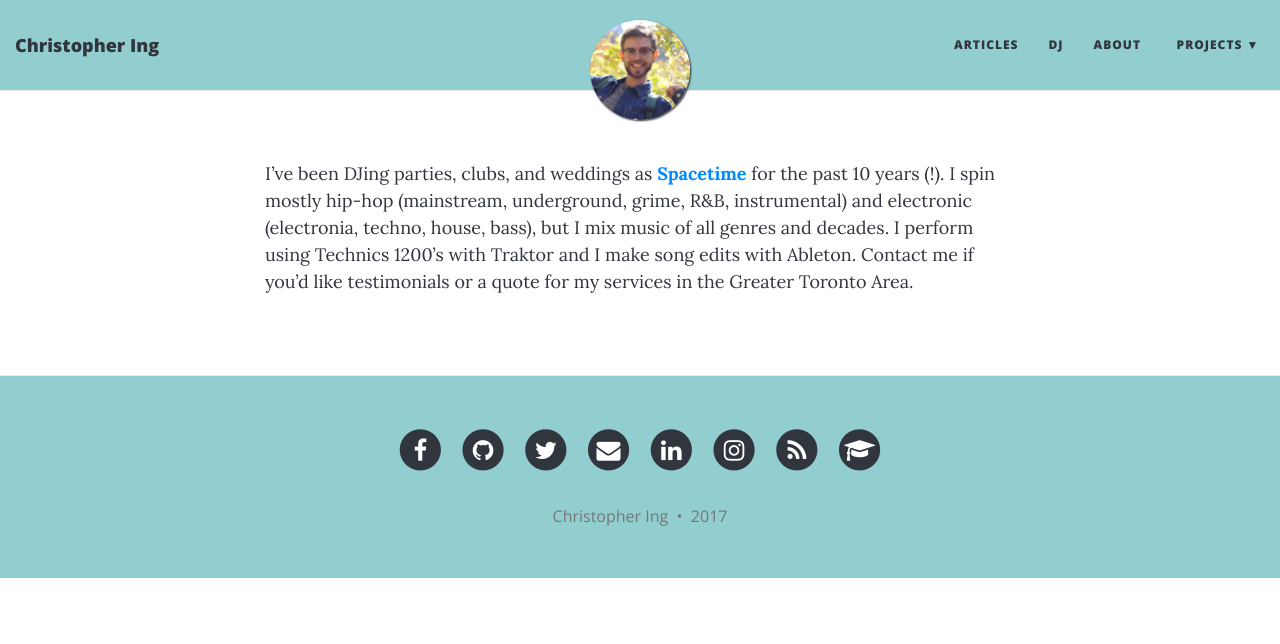
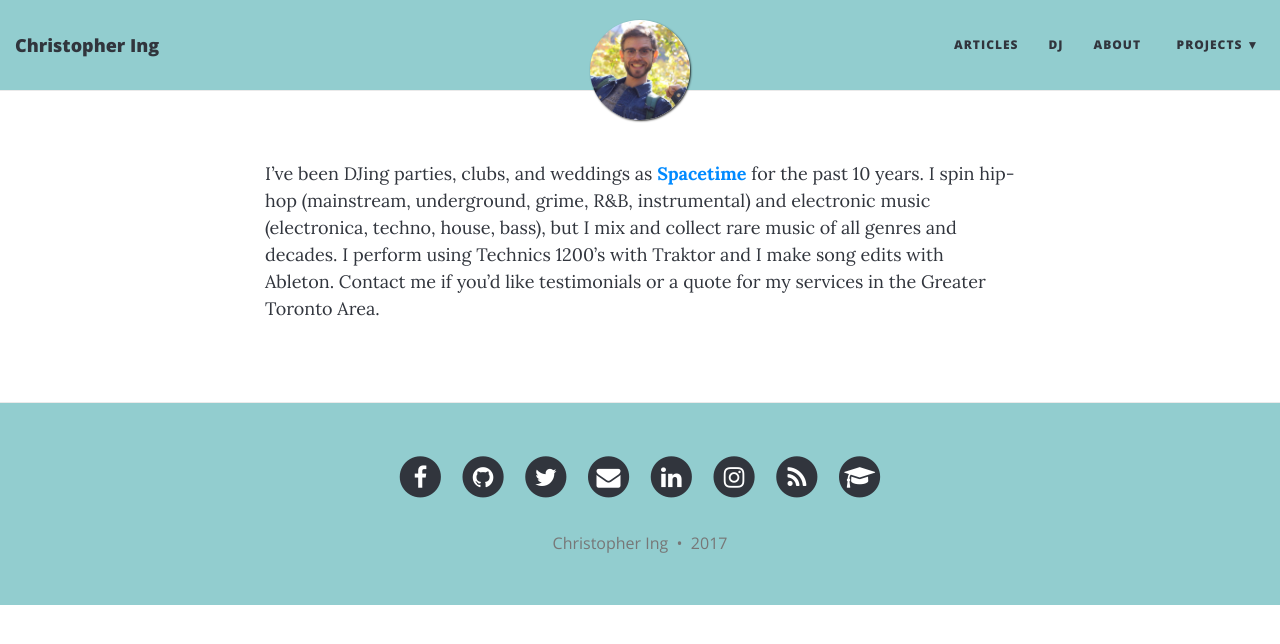
Before and after one commit to cing/cing.github.io, a Jekyll site: the page built from dj.md, in a window 1280 px wide. Shown: the top 644 px of the page. Built offline with Jekyll 4.4.1, drawn with Linux system fonts in a browser that asks for light colours; nearby versions of some CDN libraries.

Commit message:
Modify text

```diff
--- a/dj.md
+++ b/dj.md
@@ -2,4 +2,4 @@
 layout: page
 ---
 
-I've been DJing parties, clubs, and weddings as **[Spacetime](https://www.mixcloud.com/spacetime/)** for the past 10 years (!). I spin mostly hip-hop (mainstream, underground, grime, R&B, instrumental) and electronic (electronia, techno, house, bass), but I mix music of all genres and decades. I perform using Technics 1200's with Traktor and I make song edits with Ableton. Contact me if you'd like testimonials or a quote for my services in the Greater Toronto Area.
+I've been DJing parties, clubs, and weddings as **[Spacetime](https://www.mixcloud.com/spacetime/)** for the past 10 years. I spin hip-hop (mainstream, underground, grime, R&B, instrumental) and electronic music (electronica, techno, house, bass), but I mix and collect rare music of all genres and decades. I perform using Technics 1200's with Traktor and I make song edits with Ableton. Contact me if you'd like testimonials or a quote for my services in the Greater Toronto Area.
```
